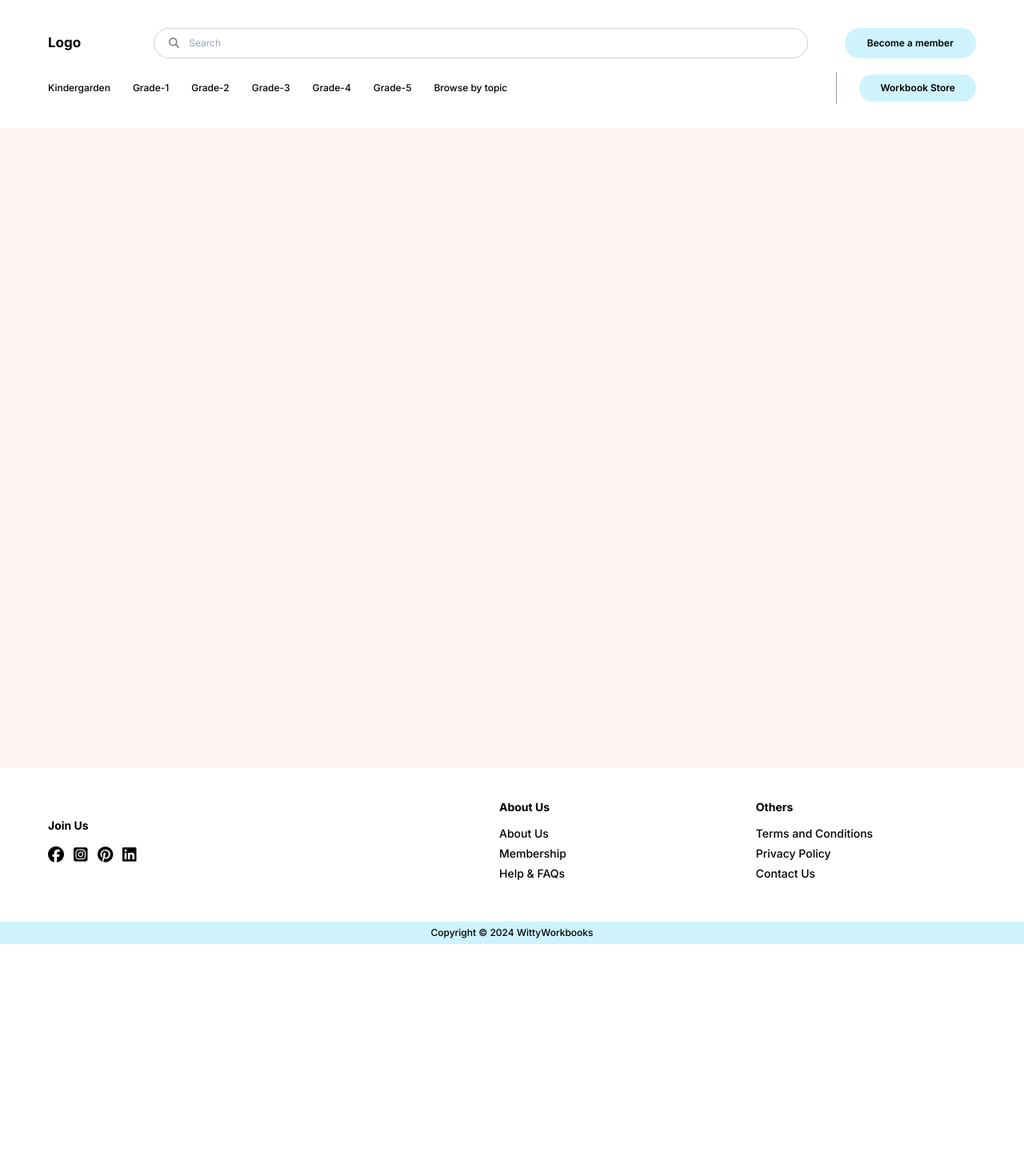
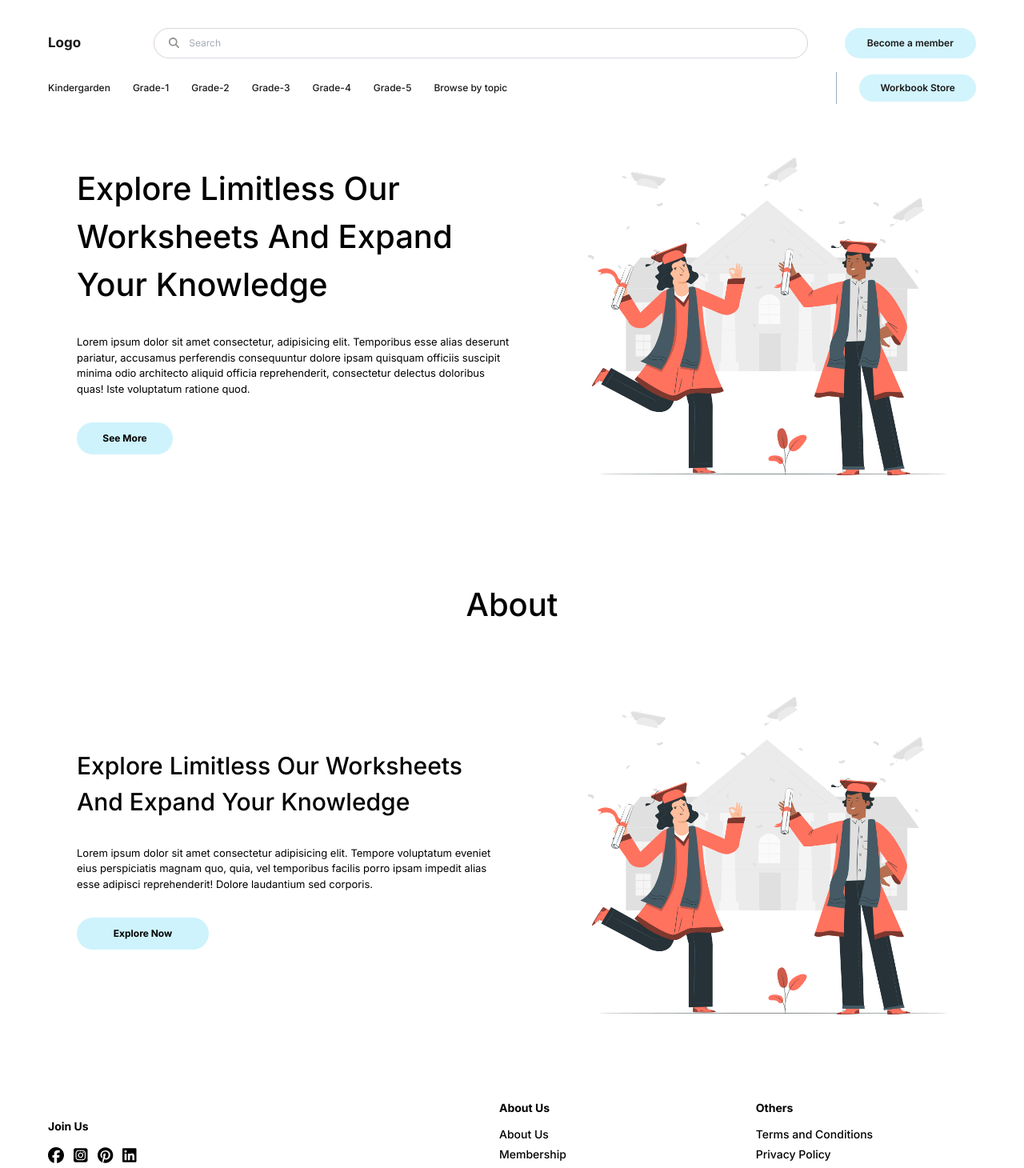
Before and after one commit to Faiaz-Rahman/k5new, a Next.js app: page / in a window 1280 px wide. Shown: the top 1460 px of the page at 80% size. Before the commit the page ends 1180 px from the top, so only its background shows below. Built offline with nearby package versions, Linux system fonts and the light colour scheme.

Commit message:
header made stationary and accordion issue fixed

```diff
--- a/src/app/_components/Accordion/Accordion.tsx
+++ b/src/app/_components/Accordion/Accordion.tsx
@@ -177,7 +177,9 @@ export function AccordionItem({
                                                     return (
                                                         <div
                                                             key={ind}
-                                                            className={`${accordion_dropdown_style} bg-white`}
+                                                            className={`${accordion_dropdown_style} bg-white
+                                                                hover:bg-[--accordion-hover]
+                                                            `}
                                                         >
                                                             {item}
                                                         </div>
--- /dev/null
+++ b/src/app/_components/Button/index.tsx
@@ -0,0 +1,26 @@
+import React from 'react'
+
+interface ButtonProps {
+    title: string
+    onPress: () => void
+    width: number
+}
+
+export default function Button({
+    title,
+    onPress,
+    width,
+}: ButtonProps) {
+    return (
+        <button
+            className="h-10 px-6  bg-[--button-primary] rounded-full
+            font-bold text-xs
+        "
+            style={{
+                width,
+            }}
+        >
+            {title}
+        </button>
+    )
+}
--- a/src/app/_components/Header/index.tsx
+++ b/src/app/_components/Header/index.tsx
@@ -14,7 +14,7 @@ export default function Head() {
         <header
             className="h-40 w-screen
             flex justify-center items-center flex-col
-            gap-3
+            gap-3 fixed bg-white opacity-90
             "
         >
             {/* Header Top UI*/}
--- a/src/app/globals.css
+++ b/src/app/globals.css
@@ -11,6 +11,7 @@
     --accordion-topic: #6e74dc;
     --accordion-grade-color: #cff4fe;
     --accordion-header: #474e7f;
+    --accordion-hover: #d2dafe;
 }
 
 * {
--- a/src/app/page.tsx
+++ b/src/app/page.tsx
@@ -1,9 +1,107 @@
-import Page1 from './page1/page'
+import Image from 'next/image'
+import Button from './_components/Button'
+
+import Graduation from '../assets/graduation.png'
 
 export default function Home() {
     return (
         <main className="flex min-h-screen w-screen flex-col">
-            <div className="w-screen h-screen bg-red-50"></div>
+            <div className="w-screen bg-white mt-28">
+                {/* hero section */}
+                <div className="w-screen flex h-[550px]">
+                    <div
+                        className="w-[50%] h-[100%] flex flex-col
+                        pl-24 gap-8 justify-center"
+                    >
+                        <p className="font-medium text-[40px] text-black ">
+                            Explore Limitless Our{'\n'}Worksheets And
+                            {'\n'} Expand Your Knowledge
+                        </p>
+                        <p className="text-[13px]">
+                            Lorem ipsum dolor sit amet consectetur,
+                            adipisicing elit. Temporibus esse alias
+                            deserunt pariatur, accusamus perferendis
+                            consequuntur dolore ipsam quisquam
+                            officiis suscipit minima odio architecto
+                            aliquid officia reprehenderit, consectetur
+                            delectus doloribus quas! Iste voluptatum
+                            ratione quod.
+                        </p>
+
+                        <Button
+                            title="See More"
+                            onPress={() => {}}
+                            width={String('See More').length * 15}
+                        />
+                    </div>
+
+                    <div
+                        className="w-[50%] h-[100%] flex items-center bg-white
+                        justify-center
+                    "
+                    >
+                        <Image
+                            src={Graduation}
+                            alt="Graduation"
+                            style={{
+                                height: '85%',
+                                width: '80%',
+                            }}
+                        />
+                    </div>
+                </div>
+
+                {/* about section */}
+                <div className="w-screen pt-16">
+                    <p className="font-medium text-[40px] text-black text-center">
+                        About
+                    </p>
+
+                    <div className="w-screen flex h-[550px] items-center">
+                        <div
+                            className="w-[50%] h-[100%] flex flex-col
+                        pl-24 gap-8 justify-center"
+                        >
+                            <p className="font-medium text-[30px] text-black">
+                                Explore Limitless Our Worksheets{'\n'}
+                                And Expand Your Knowledge
+                            </p>
+                            <p className="text-[13px]">
+                                Lorem ipsum dolor sit amet consectetur
+                                adipisicing elit. Tempore voluptatum
+                                eveniet eius perspiciatis magnam quo,
+                                quia, vel temporibus facilis porro
+                                ipsam impedit alias esse adipisci
+                                reprehenderit! Dolore laudantium sed
+                                corporis.
+                            </p>
+
+                            <Button
+                                title="Explore Now"
+                                onPress={() => {}}
+                                width={
+                                    String('Explore Now').length * 15
+                                }
+                            />
+                        </div>
+
+                        <div
+                            className="w-[50%] h-[100%] flex items-center bg-white
+                        justify-center
+                    "
+                        >
+                            <Image
+                                src={Graduation}
+                                alt="Graduation"
+                                style={{
+                                    height: '85%',
+                                    width: '80%',
+                                }}
+                            />
+                        </div>
+                    </div>
+                </div>
+            </div>
         </main>
     )
 }
```
Also changed, not shown: src/assets/graduation.png (added).
